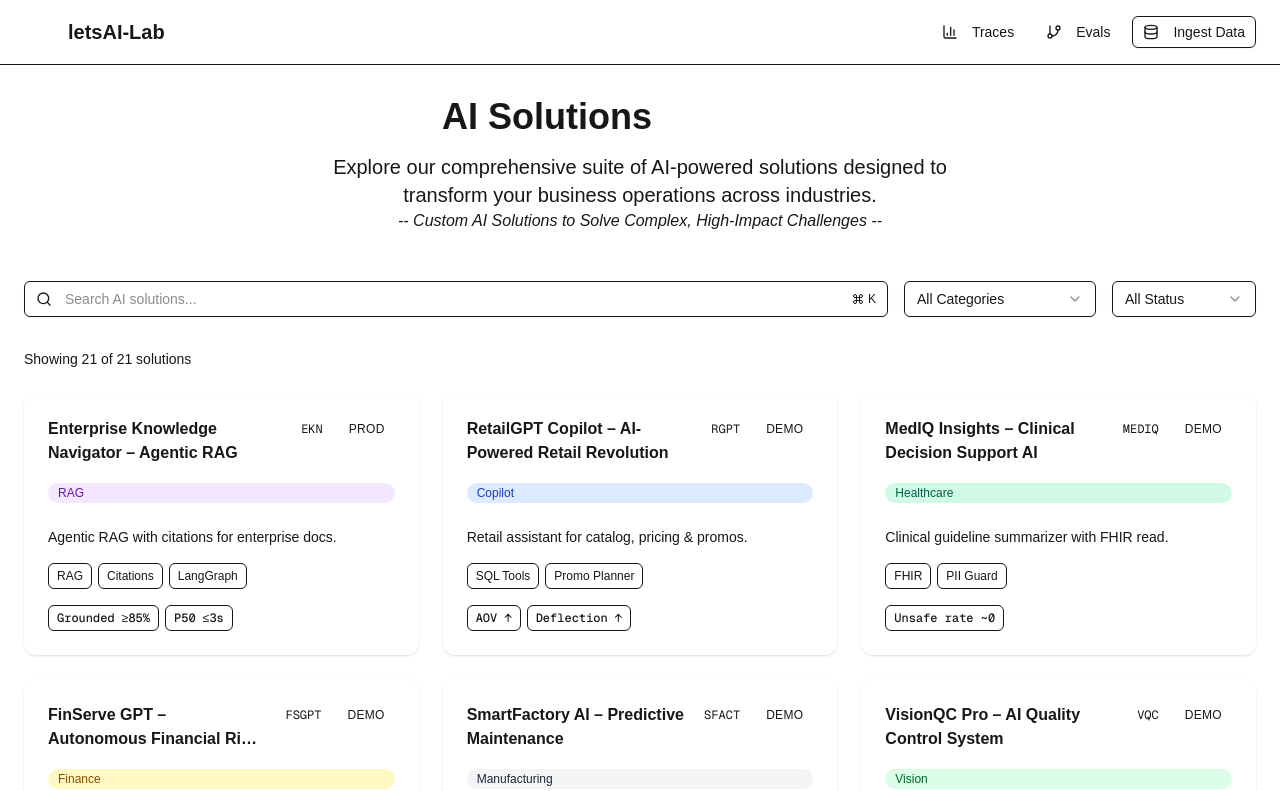
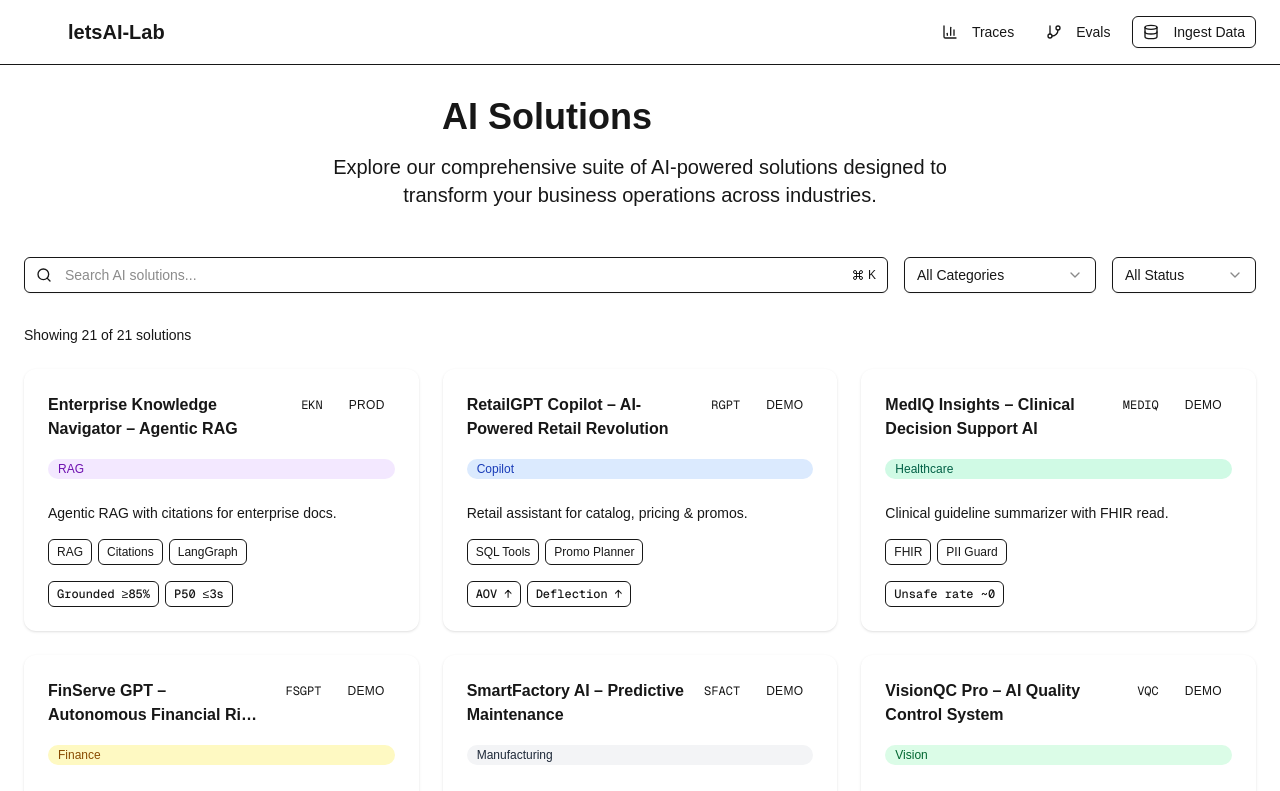
Before and after one commit to SUBHADEEP96/letai-demo-lab, a Next.js app: page / in a window 1280 px wide. Shown: the top 791 px of the page. Built offline with nearby package versions, Linux system fonts and the light colour scheme.

Commit message:
mod home text

```diff
--- a/app/page.tsx
+++ b/app/page.tsx
@@ -59,18 +59,13 @@
         <div className="text-center mb-12">
           <h1 className="text-4xl font-bold mb-4">
             AI Solutions{" "}
-            <span className="brand-gradient bg-clip-text text-transparent">
+            <span className="bg-white bg-clip-text text-transparent">
               Showcase
             </span>
           </h1>
           <p className="text-xl text-muted-foreground max-w-2xl mx-auto">
             Explore our comprehensive suite of AI-powered solutions designed to
             transform your business operations across industries.
-          </p>
-          <p className="text-bold text-muted-foreground max-w-2xl mx-auto">
-            <i>
-              -- Custom AI Solutions to Solve Complex, High-Impact Challenges --
-            </i>
           </p>
         </div>
 
```
